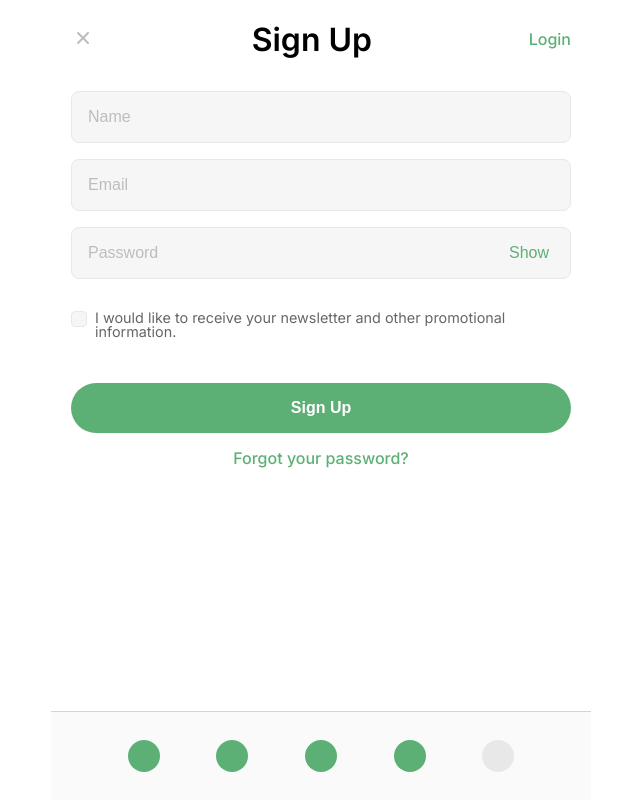
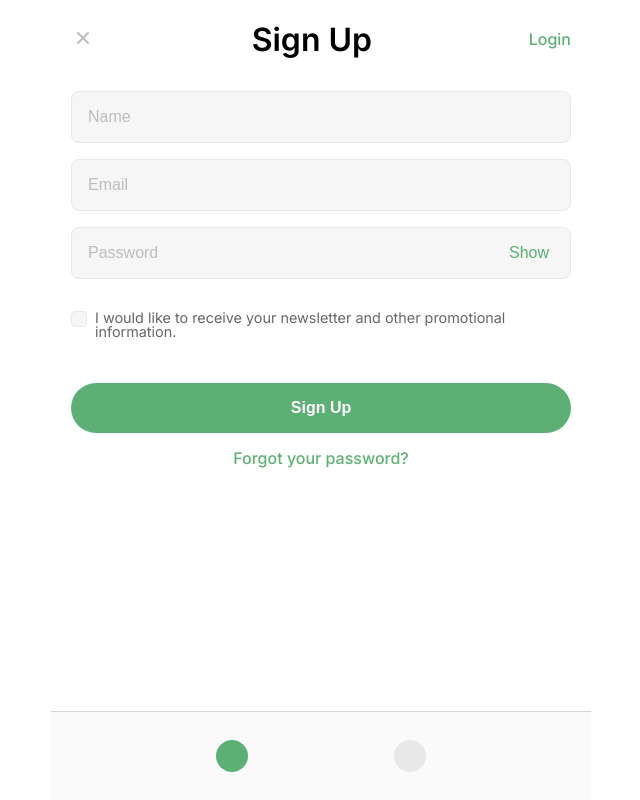
Before and after one commit to aliarslanansari/relevel-task-1, a React (Create React App) app: page /signup in a window 1280 px wide. Shown: the whole page, without its empty margins (319-959 px from the left). Built offline with nearby package versions, Linux system fonts and the light colour scheme.

Commit message:
added bottom navigation update

```diff
--- a/src/components/BottomNavbar/index.tsx
+++ b/src/components/BottomNavbar/index.tsx
@@ -38,9 +38,6 @@ const BottomNavbar = (props: BottomNavbarTypes) => {
   return (
     <BottomNavbarContainer {...props}>
       <NavIcon active={currentLocation === '/signup'} to='/signup' />
-      <NavIcon active={currentLocation === '/signup'} to='/signup' />
-      <NavIcon active={currentLocation === '/signup'} to='/signup' />
-      <NavIcon active={currentLocation === '/signup'} to='/signup' />
       <NavIcon active={currentLocation === '/login'} to='/login' />
     </BottomNavbarContainer>
   )
```
